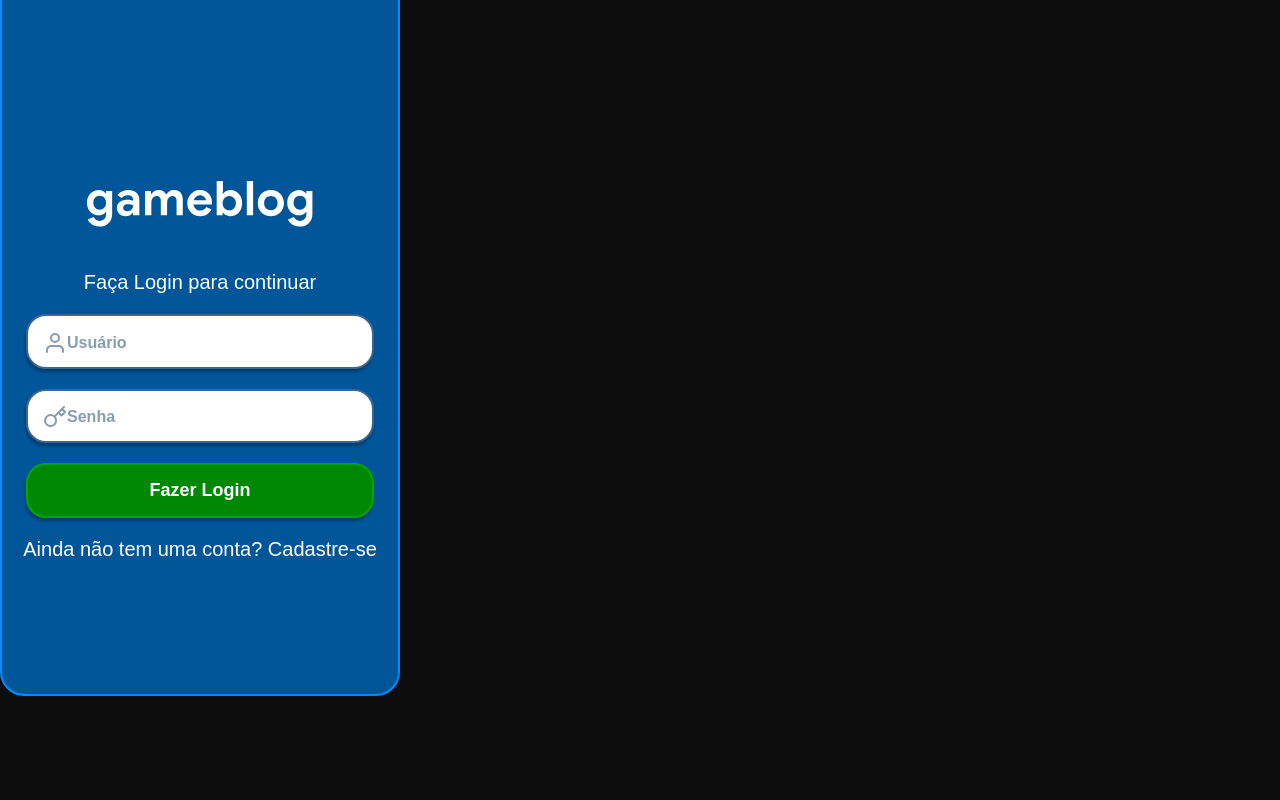
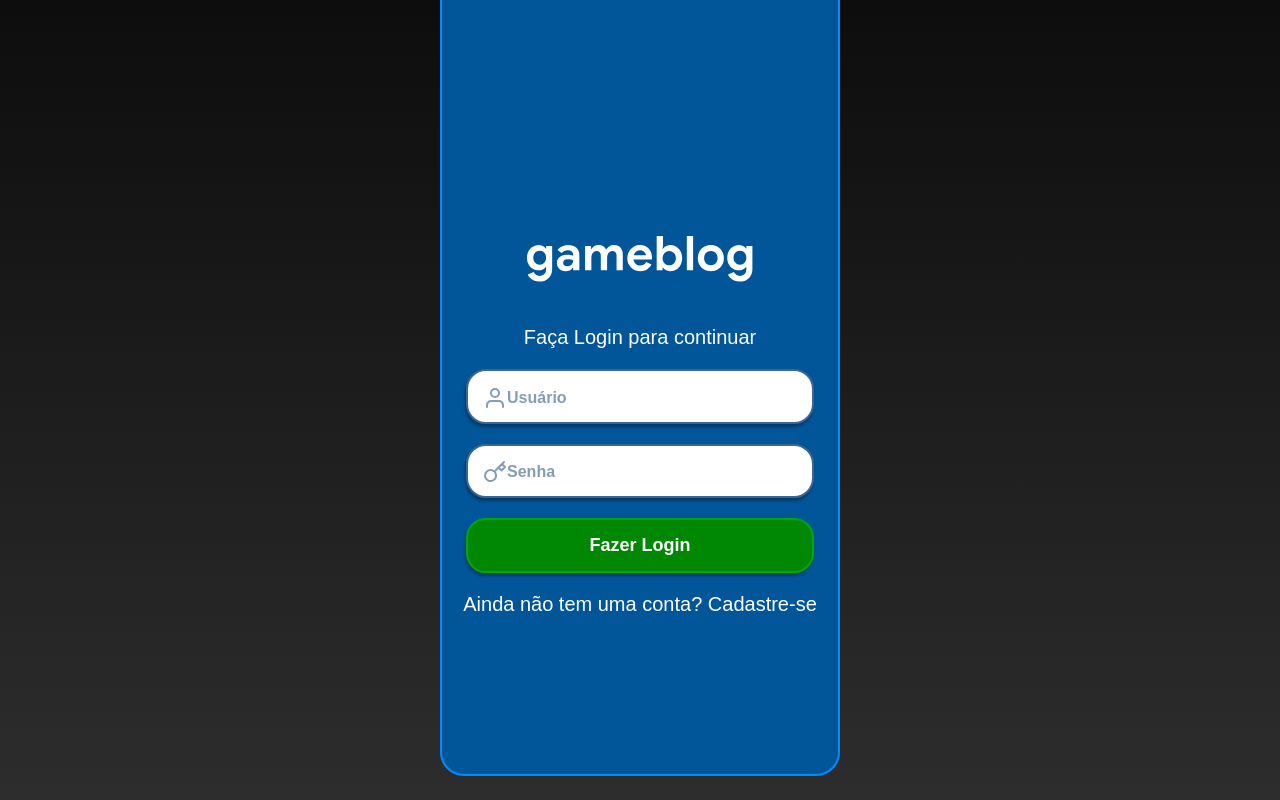
Before and after one commit to rchamss/gameblog, a Next.js app: page /login in a window 1280 px wide. Built offline with nearby package versions, Linux system fonts and the light colour scheme; a web font is replaced by a local one.

Commit message:
Pequenas mudanças no design da tela de login

```diff
--- a/pages/login.js
+++ b/pages/login.js
@@ -1,9 +1,9 @@
 import React, { useContext, useEffect, useState } from "react"
-import LoginBG from "../src/components/login/login-bg"
 import style from '../src/style/login/login.module.css'
 import Logo from "../src/components/logo"
 import LoginAuthForm from "../src/components/login/loginAuth"
 import LoginRegisterForm from "../src/components/login/loginRegister"
+import LoginCardBG from "../src/components/login/login-bg";
 
 export default function Login(){
     const [isNew, setNew] = useState(false)
@@ -28,12 +28,14 @@ export default function Login(){
         }
     }
     return( // Retorno padrão do componente
-        <LoginBG>
-            <div className={style.div}>
-                <Logo/>
-                {isNewCheck()}
-            </div>
-        </LoginBG>
+        <div className={style.background}>
+            <LoginCardBG>
+                <div className={style.card}>
+                    <Logo/>
+                    {isNewCheck()}
+                </div>
+            </LoginCardBG>
+        </div>
     )
 }
 //}
--- a/src/components/login/login-bg.jsx
+++ b/src/components/login/login-bg.jsx
@@ -1,11 +1,9 @@
 import style from '../../style/login/login-bg.module.css'
 
-export default function LoginBG( {children} ){
+export default function LoginCardBG( {children} ){
     return(
-        <div className={style.bg}>
             <div className={style.card}>
                 {children}
             </div>
-        </div>
     )
 }
--- a/src/style/login/login-bg.module.css
+++ b/src/style/login/login-bg.module.css
@@ -1,7 +1,3 @@
-.bg{
-    background-color: var(--fundo-darkmode);
-}
-
 .card{
     display: flex;
     align-items: center;
@@ -13,7 +9,7 @@
     top: -1.5rem;
 
     width: 25rem;
-    height: 45rem;
+    height: 50rem;
     padding: 0px 20px;
 
     background-color: var(--cor-principal);
--- a/src/style/login/login.module.css
+++ b/src/style/login/login.module.css
@@ -1,8 +1,8 @@
-.div{
+.card{
     display: flex;
     align-items: center;
     flex-direction: column;
-    margin-top: 70px;
+    margin-top: 100px;
 }
 
 .main{
@@ -27,3 +27,11 @@
 .registrar{
     font-size:smaller;
 }
+.background{
+    display: flex;
+    justify-content: center;
+    align-items: center;
+
+    height: 100vh;
+    background-image: src('../../../public/loginbg.png');
+}
```
Also changed, not shown: public/loginbg.png (added), public/loginbg.svg (added).
